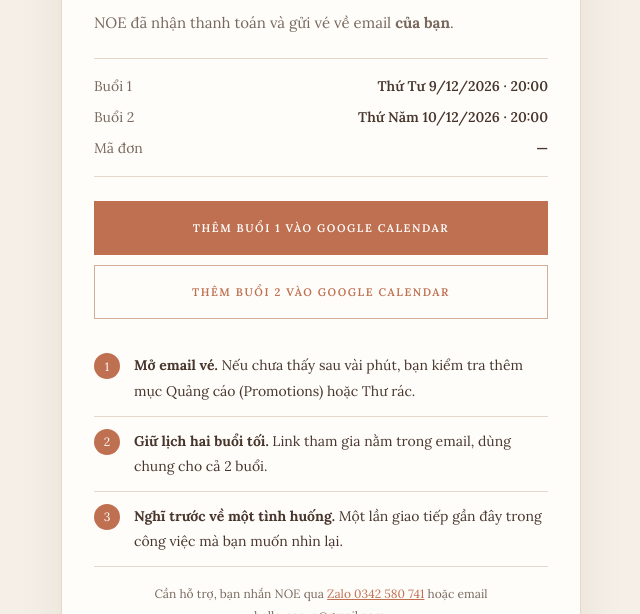
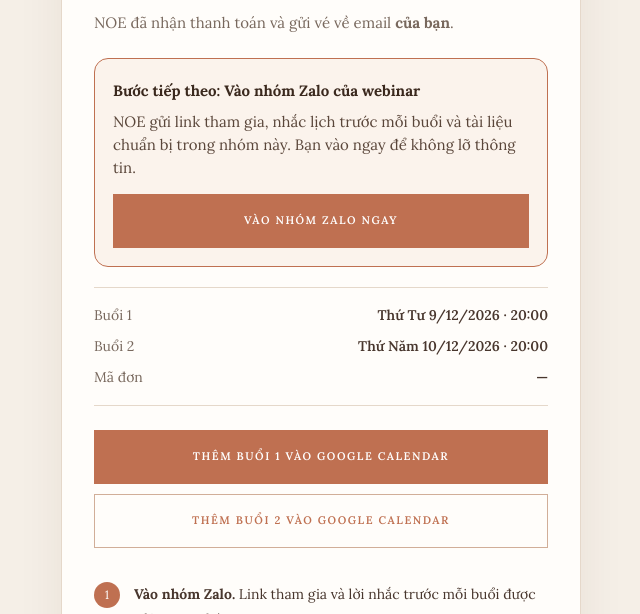
Before and after one commit to baoohan12-bit/noe, a plain HTML site: page webinar/xac-nhan.html in a window 1280 px wide. Shown: the part 338-952 px from the top of the page, without its empty margins (319-959 px from the left). Drawn offline with nearby package versions, Linux system fonts and the light colour scheme.

Commit message:
Trang cảm ơn: thêm nút vào nhóm Zalo webinar ngay sau khi thanh toán
Co-Authored-By: Claude Opus 5.5 <noreply@anthropic.com>
Claude-Session: https://claude.ai/code/session_01VhocXerDRCfTpXThFPusEo

```diff
--- a/webinar/config.js
+++ b/webinar/config.js
@@ -16,6 +16,8 @@ window.NOE_PAY = {
   PRICE: 99000,
   ZALO: '0342 580 741',
   ZALO_URL: 'https://zalo.me/0342580741',
+  // Nhóm Zalo dành cho người đã mua vé webinar 9–10/12
+  ZALO_GROUP: 'https://zalo.me/g/yqpqwmptxcjmqfnyyrl1',
   // Meta Pixel "NOE Workshop" (TKQC 2) — ghi nhận lượt xem, đăng ký và mua vé
   PIXEL_ID: '2483114602153995'
 };
--- a/webinar/xac-nhan.html
+++ b/webinar/xac-nhan.html
@@ -11,6 +11,12 @@
  <p class="eyebrow">Vé đã được xác nhận</p>
  <h1>Hẹn gặp bạn lúc 20:00 tối thứ Tư 9/12.</h1>
  <p class="lead">NOE đã nhận thanh toán và gửi vé về email <strong id="em">của bạn</strong>.</p>
+ <div class="zgroup">
+  <p class="zg-t">Bước tiếp theo: Vào nhóm Zalo của webinar</p>
+  <p class="zg-d">NOE gửi link tham gia, nhắc lịch trước mỗi buổi và tài liệu chuẩn bị trong nhóm này. Bạn vào ngay để không lỡ thông tin.</p>
+  <a class="btn" id="zg" target="_blank" rel="noopener" href="https://zalo.me/g/yqpqwmptxcjmqfnyyrl1">Vào nhóm Zalo ngay</a>
+ </div>
+ <style>.zgroup{border:1.5px solid var(--bronze);border-radius:14px;padding:18px;margin:20px 0;background:#fbf3ec;text-align:left}.zgroup .zg-t{font-weight:700;margin:0 0 6px;color:#3a281d}.zgroup .zg-d{margin:0 0 14px;font-size:15px;line-height:1.55;color:#5a463a}.zgroup .btn{margin:0}</style>
  <div class="meta">
   <div><span>Buổi 1</span><strong>Thứ Tư 9/12/2026 · 20:00</strong></div>
   <div><span>Buổi 2</span><strong>Thứ Năm 10/12/2026 · 20:00</strong></div>
@@ -19,6 +25,7 @@
  <a class="btn" target="_blank" rel="noopener" href="https://calendar.google.com/calendar/render?action=TEMPLATE&text=NOE%20%C2%B7%20Webinar%20giao%20ti%E1%BA%BFp%20%C2%B7%20Bu%E1%BB%95i%201&dates=20261209T130000Z/20261209T141500Z&details=Link%20tham%20gia%20c%C3%B3%20trong%20email%20v%C3%A9%20c%E1%BB%A7a%20NOE.">Thêm buổi 1 vào Google Calendar</a>
  <a class="btn ghost" style="margin-top:10px" target="_blank" rel="noopener" href="https://calendar.google.com/calendar/render?action=TEMPLATE&text=NOE%20%C2%B7%20Webinar%20giao%20ti%E1%BA%BFp%20%C2%B7%20Bu%E1%BB%95i%202&dates=20261210T130000Z/20261210T141500Z&details=Link%20tham%20gia%20c%C3%B3%20trong%20email%20v%C3%A9%20c%E1%BB%A7a%20NOE.">Thêm buổi 2 vào Google Calendar</a>
  <ol class="steps">
+  <li><strong>Vào nhóm Zalo.</strong> Link tham gia và lời nhắc trước mỗi buổi được gửi trong nhóm.</li>
   <li><strong>Mở email vé.</strong> Nếu chưa thấy sau vài phút, bạn kiểm tra thêm mục Quảng cáo (Promotions) hoặc Thư rác.</li>
   <li><strong>Giữ lịch hai buổi tối.</strong> Link tham gia nằm trong email, dùng chung cho cả 2 buổi.</li>
   <li><strong>Nghĩ trước về một tình huống.</strong> Một lần giao tiếp gần đây trong công việc mà bạn muốn nhìn lại.</li>
@@ -32,6 +39,7 @@
  if(o.orderId) document.getElementById('oid').textContent=o.orderId;
  document.getElementById('zl').href=C.ZALO_URL;
  document.getElementById('zl').textContent='Zalo '+C.ZALO;
+ if(C.ZALO_GROUP) document.getElementById('zg').href=C.ZALO_GROUP;
  var k='noe_purchase_'+o.orderId;
  if(o.orderId && sessionStorage.getItem('noe_paid')===o.orderId && !localStorage.getItem(k) && window.noeTrack){
   noeTrack('Purchase',{value:o.amount||C.PRICE,currency:'VND',content_name:'Webinar Khám phá trải nghiệm giao tiếp',num_items:1},{eventID:'purchase-'+o.orderId});
```
